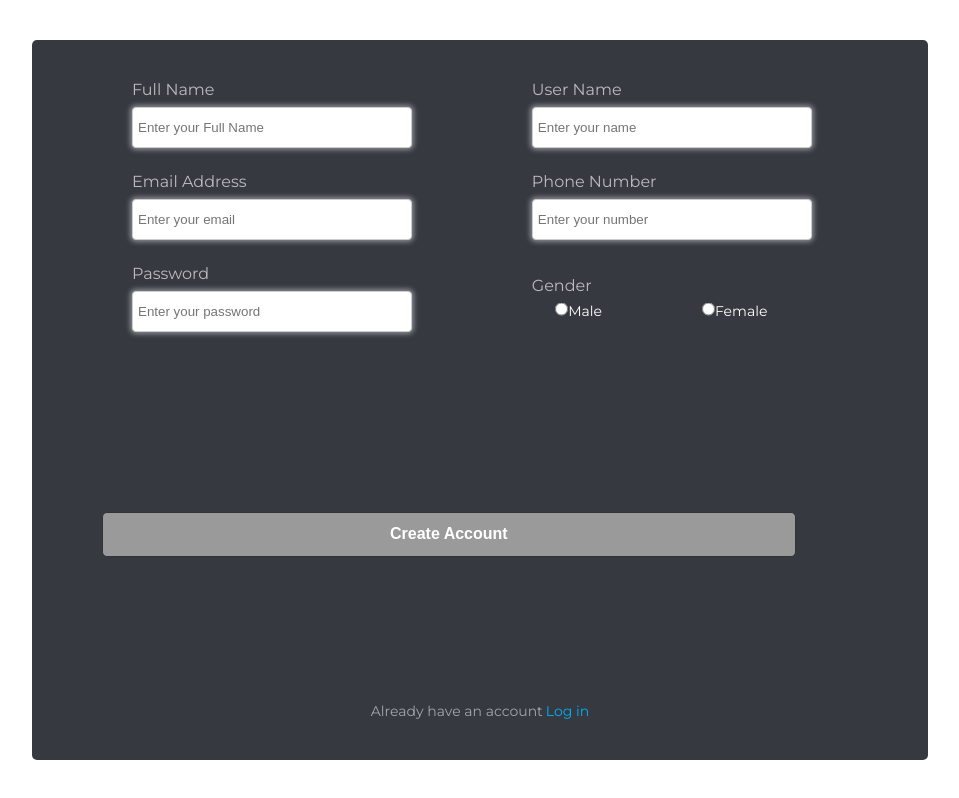
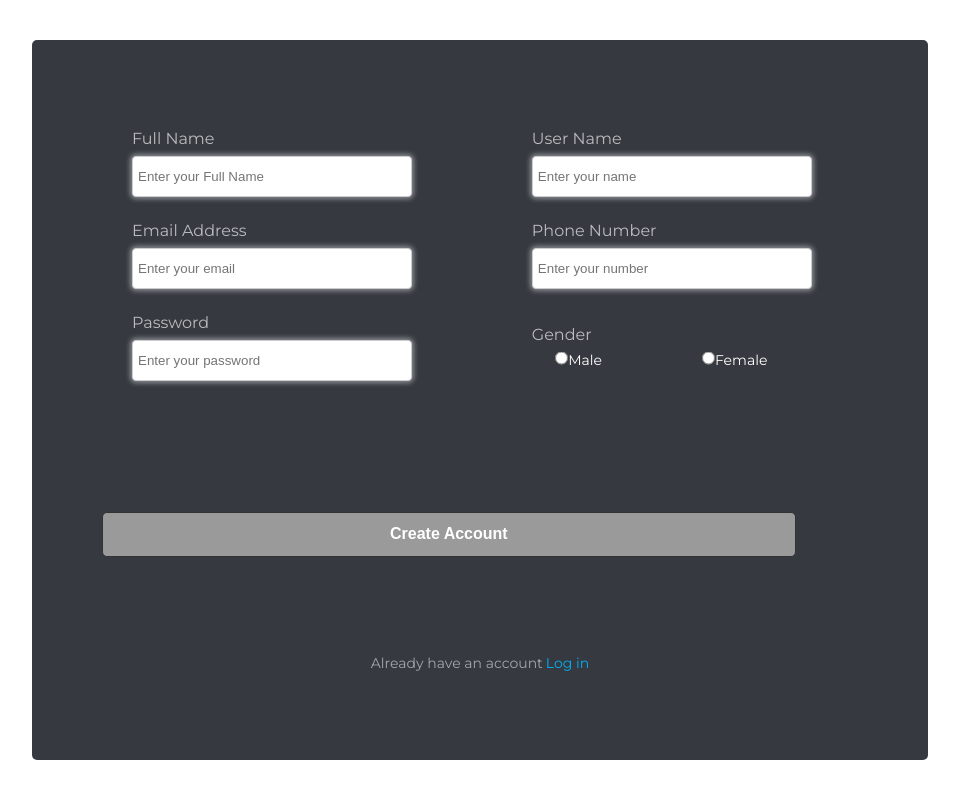
Before and after one commit to hieule2k/final2, a React (Create React App) app in the folder FE/: page /SignUp in a window 1280 px wide. Shown: the whole page, without its empty margins (160-1119 px from the left). Built offline with nearby package versions, Linux system fonts and the light colour scheme; no server answers; a web font is replaced by a local one.

Commit message:
linh update

```diff
--- a/FE/src/components/FormikSignUp/FormikSignUp.module.css
+++ b/FE/src/components/FormikSignUp/FormikSignUp.module.css
@@ -2,7 +2,7 @@
     position: absolute;
     top: 50%;
     left: 50%;
-    transform: translate(-50%,-50%);
+    transform: translate(-50%, -50%);
     display: flex;
     height: 90vh;
     width: 70%;
@@ -14,12 +14,11 @@
 .sign-up__form {
     display: flex;
     flex-direction: column;
-    justify-content: space-between;
-    gap: 21px;
+    justify-content: space-around;
+    gap: 0px;
     padding: 40px;
     width: 100%;
     align-items: center;
-
 }
 
 .wrapper {
@@ -61,7 +60,7 @@
 .gender {
     text-align: left;
     margin-bottom: 4px;
-     color: #b9bbbe;
+    color: #b9bbbe;
 }
 
 .input {
@@ -72,7 +71,7 @@
     border-radius: 4px;
     border: 1px solid #ccc;
     margin-top: 8px;
-    box-shadow: 0px 0px 5px 2px rgba(194,198,204,0.6);
+    box-shadow: 0px 0px 5px 2px rgba(194, 198, 204, 0.6);
 }
 
 .sign-up__button {
@@ -100,7 +99,7 @@
     align-self: flex-start;
     width: 85%;
     height: 45px;
-    padding: 10px ;
+    padding: 10px;
     border: 1px solid #333;
     border-radius: 5px;
     margin-left: 30px;
```
